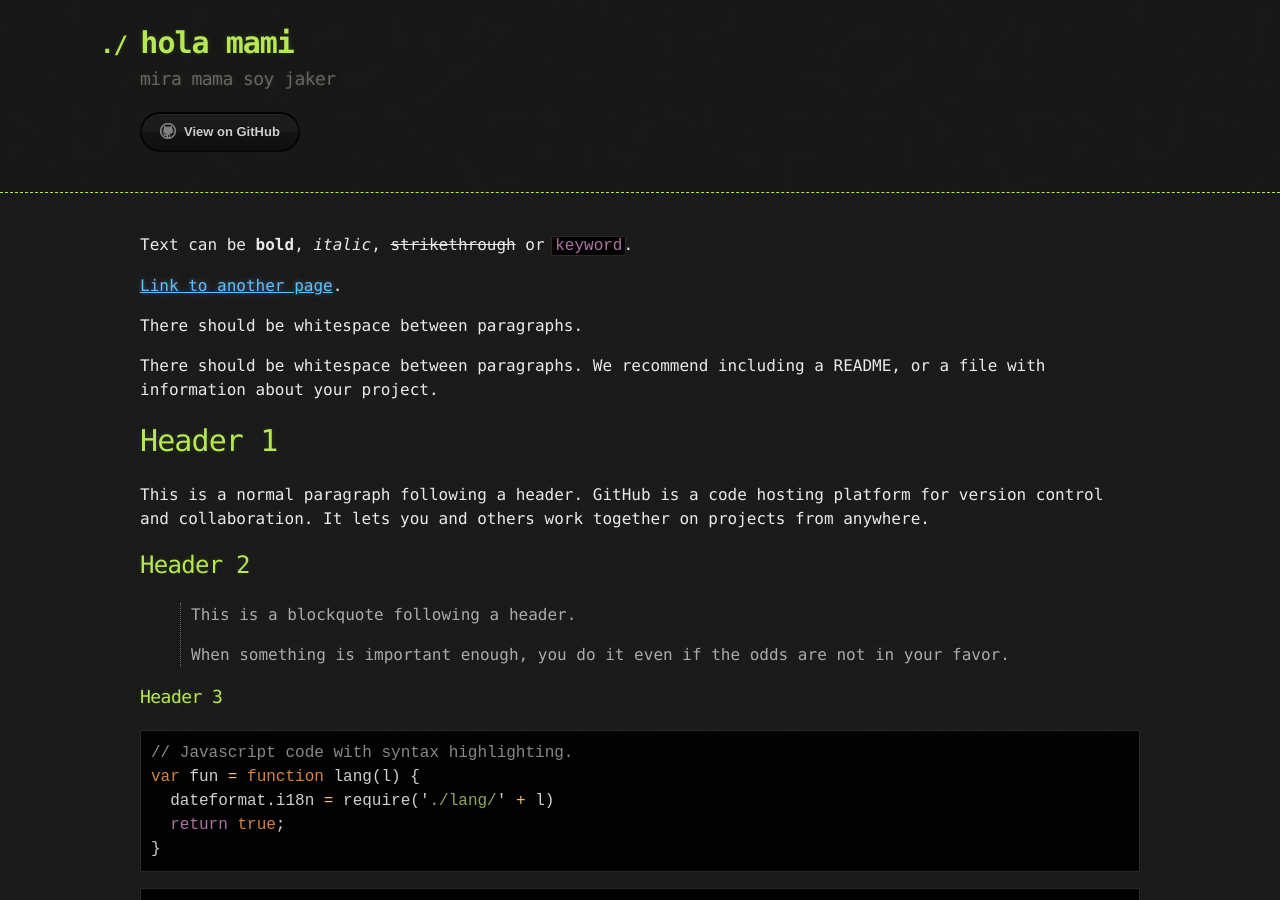
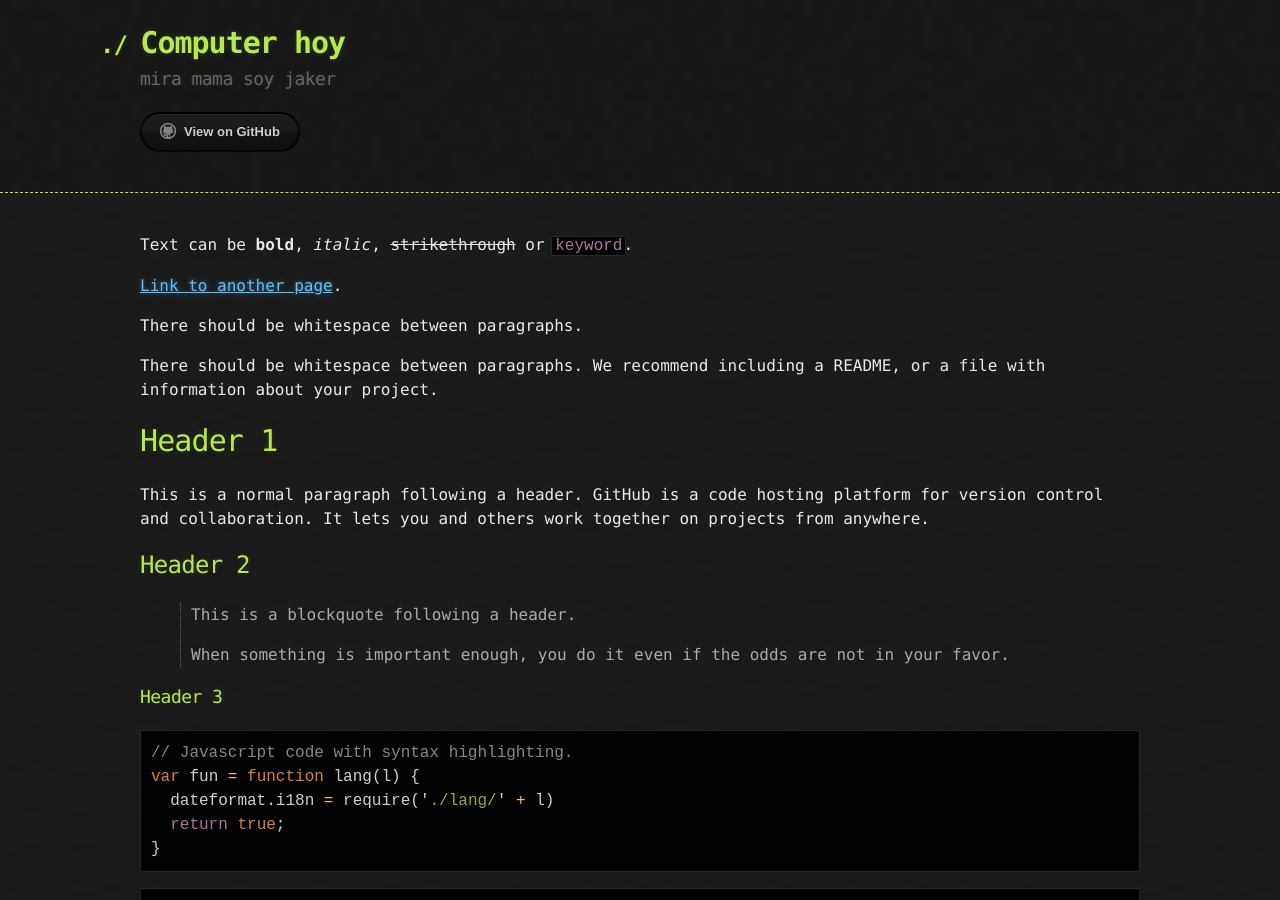
Before and after one commit to ivuprofeno/proyecto.v2, a Jekyll site: the page built from index.md, in a window 1280 px wide and 900 px high. Built offline with Jekyll 4.4.1, drawn with Linux system fonts in a browser that asks for light colours.

Commit message:
Update _config.yml

```diff
--- a/_config.yml
+++ b/_config.yml
@@ -1,2 +1,2 @@
-title: hola mami
+title: Computer hoy
 description: mira mama soy jaker
```
